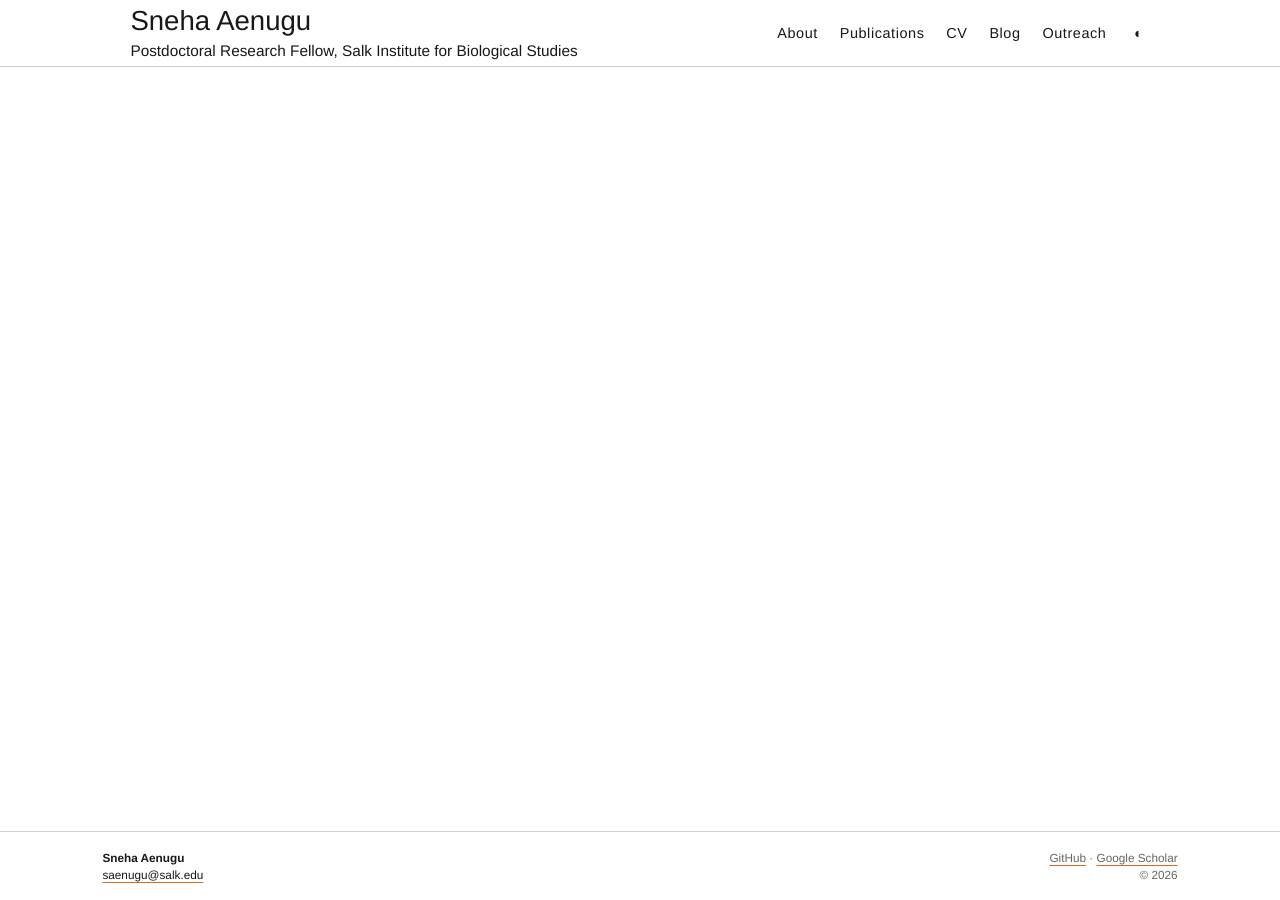
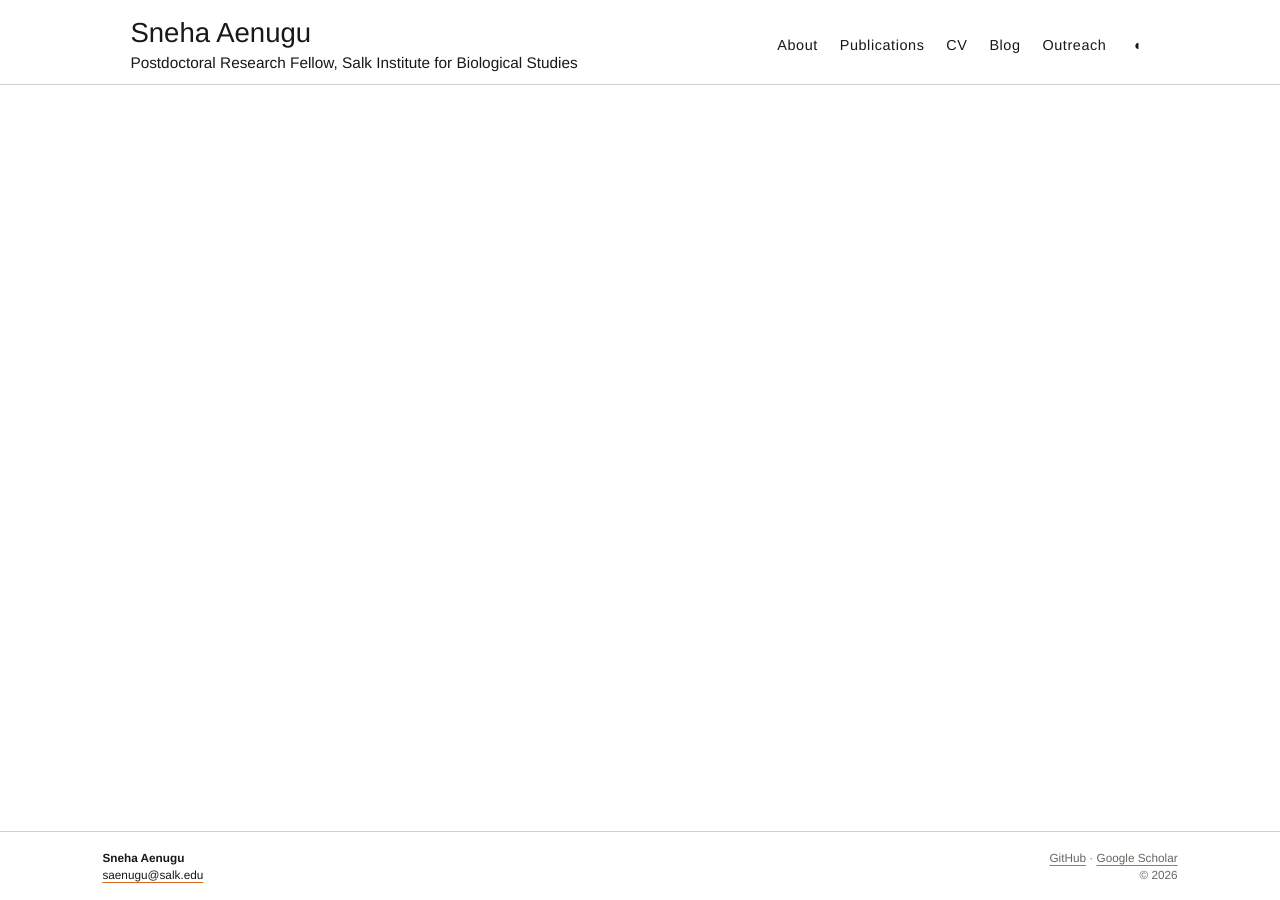
Before and after one commit to asneha213/asneha213.github.io, a Jekyll site: the page built from resources.md, in a window 1280 px wide. Built offline with Jekyll 4.4.1, drawn with Linux system fonts in a browser that asks for light colours.

Commit message:
Add breathing room above site header

```diff
--- a/_sass/common.scss
+++ b/_sass/common.scss
@@ -6,7 +6,7 @@
 .site-shell{flex:1 0 auto}.container{width:100%;margin:0;padding-inline:var(--page-gutter)}
 a{color:inherit;text-decoration-color:var(--accent);text-underline-offset:3px}a:hover{color:var(--accent)}
 .skip-link{position:absolute;left:-9999px}.skip-link:focus{left:1rem;top:1rem;z-index:20;background:var(--paper);padding:8px}
-.top-nav{min-height:66px;padding:0 calc(var(--page-gutter) + 28px);display:flex;align-items:center;justify-content:space-between;gap:1.5rem;border-bottom:1px solid var(--rule);background:var(--paper)}
+.top-nav{min-height:66px;padding:12px calc(var(--page-gutter) + 28px) 6px;display:flex;align-items:center;justify-content:space-between;gap:1.5rem;border-bottom:1px solid var(--rule);background:var(--paper)}
 .brand-lockup{display:flex;flex-direction:column;justify-content:center;line-height:1.2}.brand{font:1.45rem var(--serif);font-weight:500;text-decoration:none;white-space:nowrap}.brand-lockup span{margin-top:4px;color:var(--ink);font-size:clamp(.68rem,1.2vw,.86rem);line-height:1.3;white-space:nowrap}.nav-links{display:flex;align-items:stretch;gap:1.15rem;height:66px}.nav-item{display:flex;align-items:center;border:0;background:none;color:inherit;text-decoration:none;font-size:.76rem;letter-spacing:.04em;position:relative;cursor:pointer}.nav-item.active:after{content:'';position:absolute;left:0;right:0;bottom:0;height:3px;background:var(--accent)}
 .hero{min-height:295px;display:flow-root}.hero-copy{padding:34px 28px}.eyebrow{margin:0 0 .75rem;color:var(--accent);font-size:.58rem;font-weight:700;letter-spacing:.16em;text-transform:uppercase}
 .hero h1,.page-header h1{max-width:500px;margin:0;font:400 clamp(1.65rem,3.6vw,2.65rem)/1 var(--serif);letter-spacing:-.03em}.hero h1{max-width:none;font-size:clamp(1.2rem,2.3vw,1.65rem);white-space:nowrap}
```
